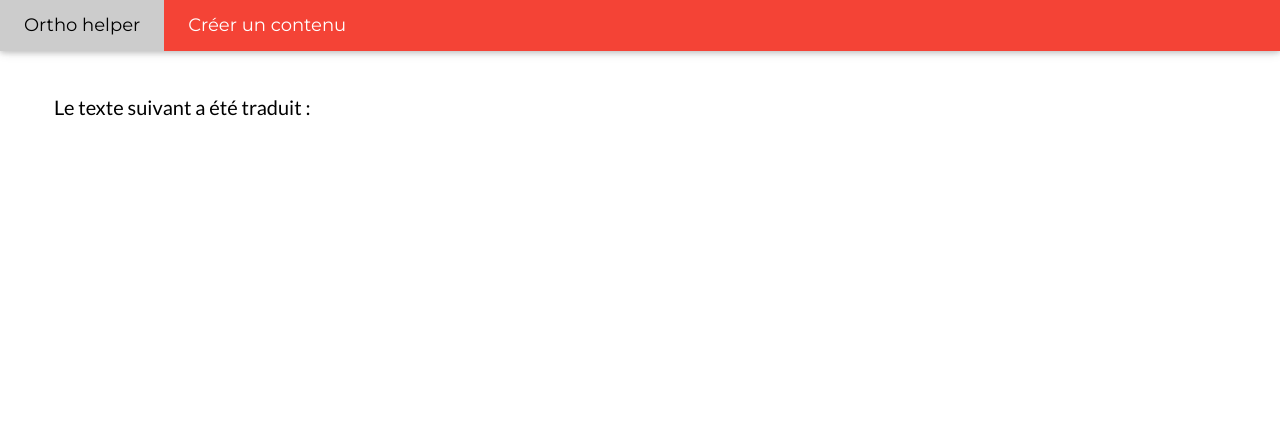
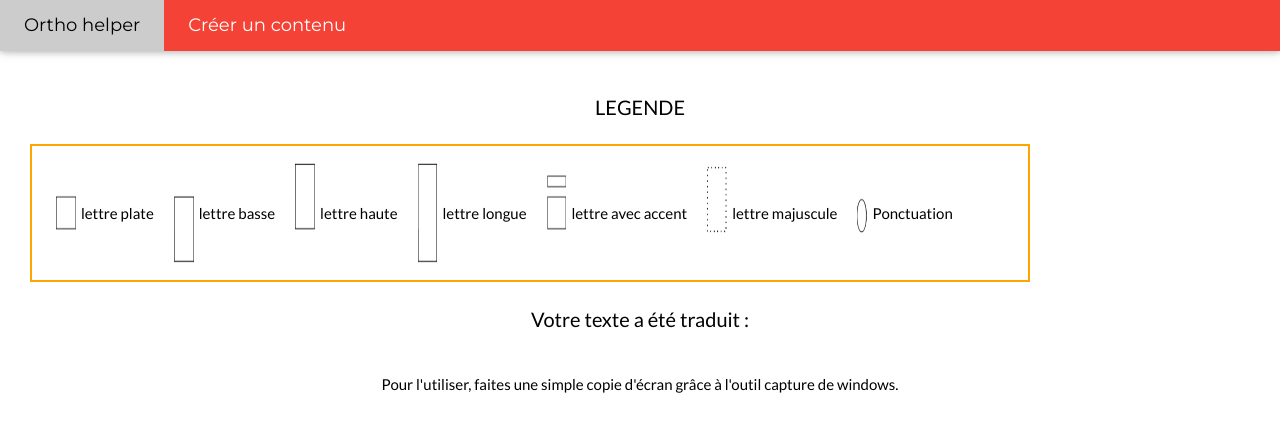
Before and after one commit to CelineMi/dysTrad, a Symfony app: template templates/result.html.twig in a window 1280 px wide. Shown: the top 432 px of the page. Run offline with Twig, Linux system fonts and the light colour scheme; the template is opened without the code that fills it, so the values that code supplies are empty; some libraries are stand-ins or nearby versions.

Commit message:
add legend on result page

```diff
--- a/public/css/style.css
+++ b/public/css/style.css
@@ -83,8 +83,28 @@ body{
 
 .backgroundResult{
     margin: 30px;
+    display: block;
 }
 
 .titleResult{
     margin-top: 80px;
+    display: block;
 }
+
+.infos-client {
+    display: block;
+    text-align: center;
+}
+
+.legend-item {
+    display: flex;
+    align-items: center;
+    padding-right: 20px;
+}
+.legend {
+    display: flex;
+    align-items: center;
+    border: solid 2px orange;
+    padding-left: 20px;
+    width: 1000px;
+}
--- a/templates/result.html.twig
+++ b/templates/result.html.twig
@@ -3,8 +3,44 @@
 {% block body %}
     <div class="backgroundResult">
 
-        <h4 class="w3-padding-large titleResult">Le texte suivant a été traduit : </h4>
-        <p class="w3-padding-large">{{ text }}</p>
+        <h4 class="w3-padding-large titleResult infos-client">LEGENDE</h4>
+        <div class="legend w3-padding-large">
+            <div class="legend-item">
+                <div class="letter square"></div>
+                <p>lettre plate</p>
+            </div>
+            <div class="legend-item">
+                <div class="letter long-bottom"></div>
+                <p>lettre basse</p>
+            </div>
+            <div class="legend-item">
+                <div class="letter long-top"></div>
+                <p>lettre haute</p>
+            </div>
+            <div class="legend-item">
+                <div class="letter long"></div>
+                <p>lettre longue</p>
+            </div>
+            <div class="legend-item">
+                <div class="letter accent"></div>
+                <p>lettre avec accent</p>
+            </div>
+            <div class="legend-item">
+                <div class="letter upperKase"></div>
+                <p>lettre majuscule</p>
+            </div>
+            <div class="legend-item">
+                <div class="letter punctuation"></div>
+                <p>Ponctuation</p>
+            </div>
+
+
+        </div>
+
+        <h4 class="w3-padding-large infos-client">Votre texte a été traduit : </h4>
+        <p class="w3-padding-large infos-client">Pour l'utiliser, faites une simple copie d'écran grâce à l'outil capture de windows.</p>
+{#                <h4 class="w3-padding-large titleResult">Le texte suivant a été traduit : </h4>#}
+{#                <p class="w3-padding-large">{{ text }}</p>#}
 
         <div class="w3-padding-large translatedText">
         {% for word in arraySentence %}
```
